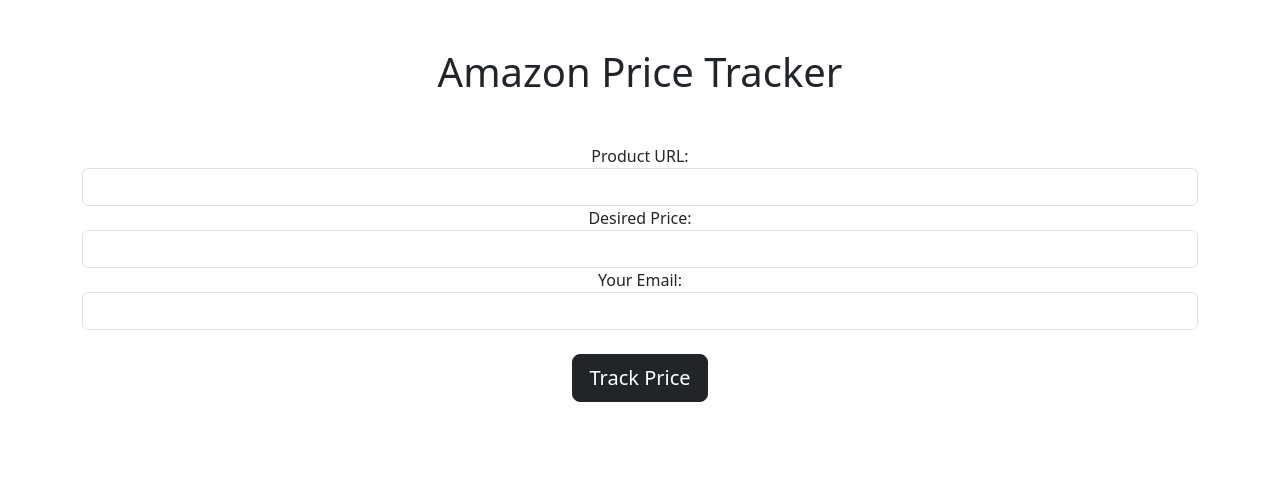
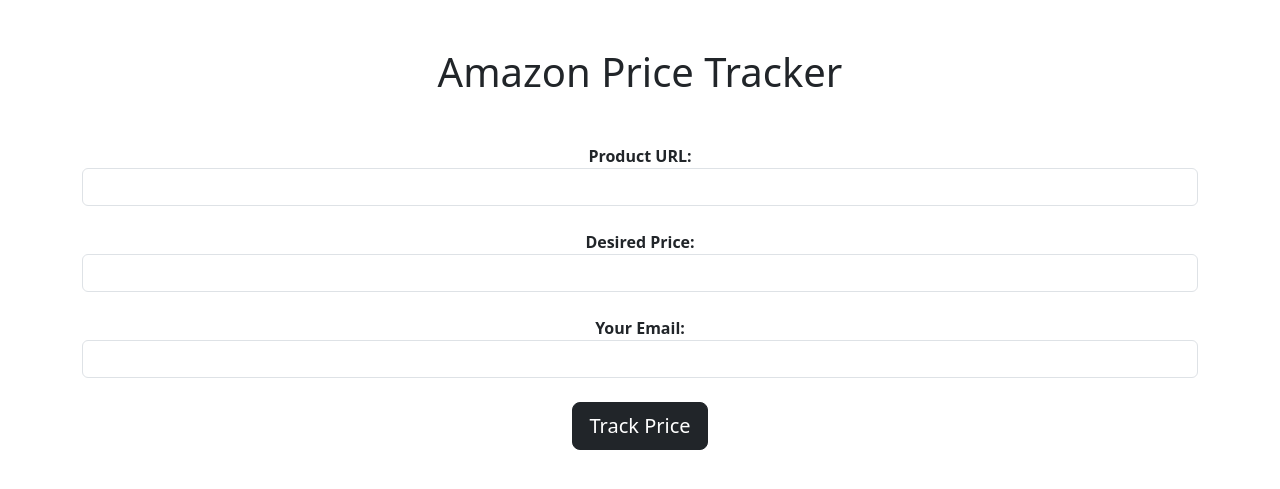
Before and after one commit to kashyapkr/Amazon_Price_Tracker, a Flask app: page / in a window 1280 px wide. Shown: the top 489 px of the page. Run offline with Flask 3, Linux system fonts and the light colour scheme.

Commit message:
Update home.html

```diff
--- a/templates/home.html
+++ b/templates/home.html
@@ -12,17 +12,19 @@
     <div class="container mt-5">
         <form method="POST">
             <div class="form-group">
-                <label for="url">Product URL:</label>
+                <label for="url" style="font-weight: bold;">Product URL:</label><br>
                 <input type="text" class="form-control" id="url" name="url" required>
             </div>
+            <br>
 
             <div class="form-group">
-                <label for="desired_price">Desired Price:</label>
+                <label for="desired_price" style="font-weight: bold;">Desired Price:</label><br>
                 <input type="number" class="form-control" id="desired_price" name="desired_price" required>
             </div>
+            <br>
 
             <div class="form-group">
-                <label for="email">Your Email:</label>
+                <label for="email" style="font-weight: bold;">Your Email:</label><br>
                 <input type="email" class="form-control" id="email" name="email" required>
             </div>
             <br>
```
